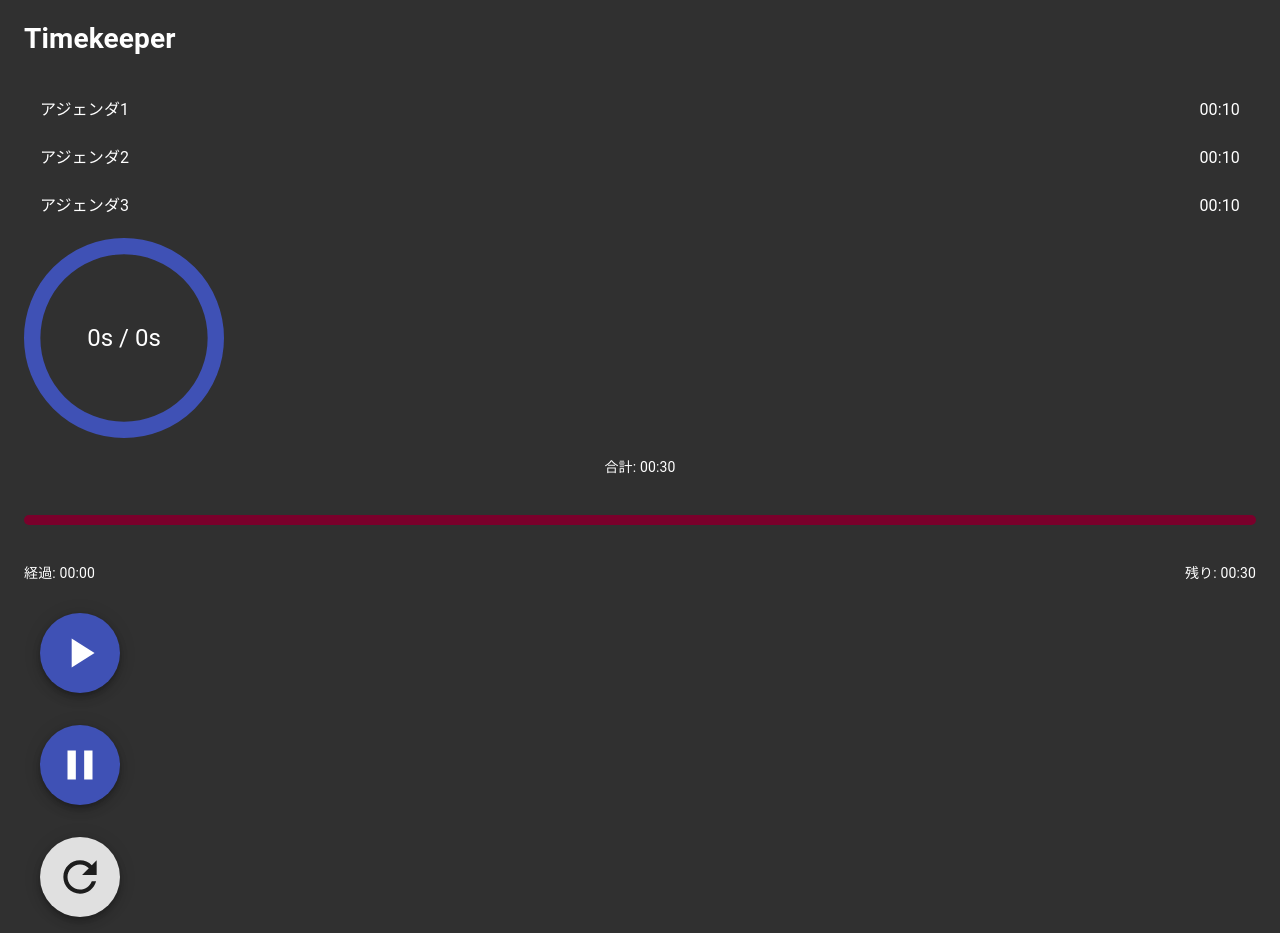
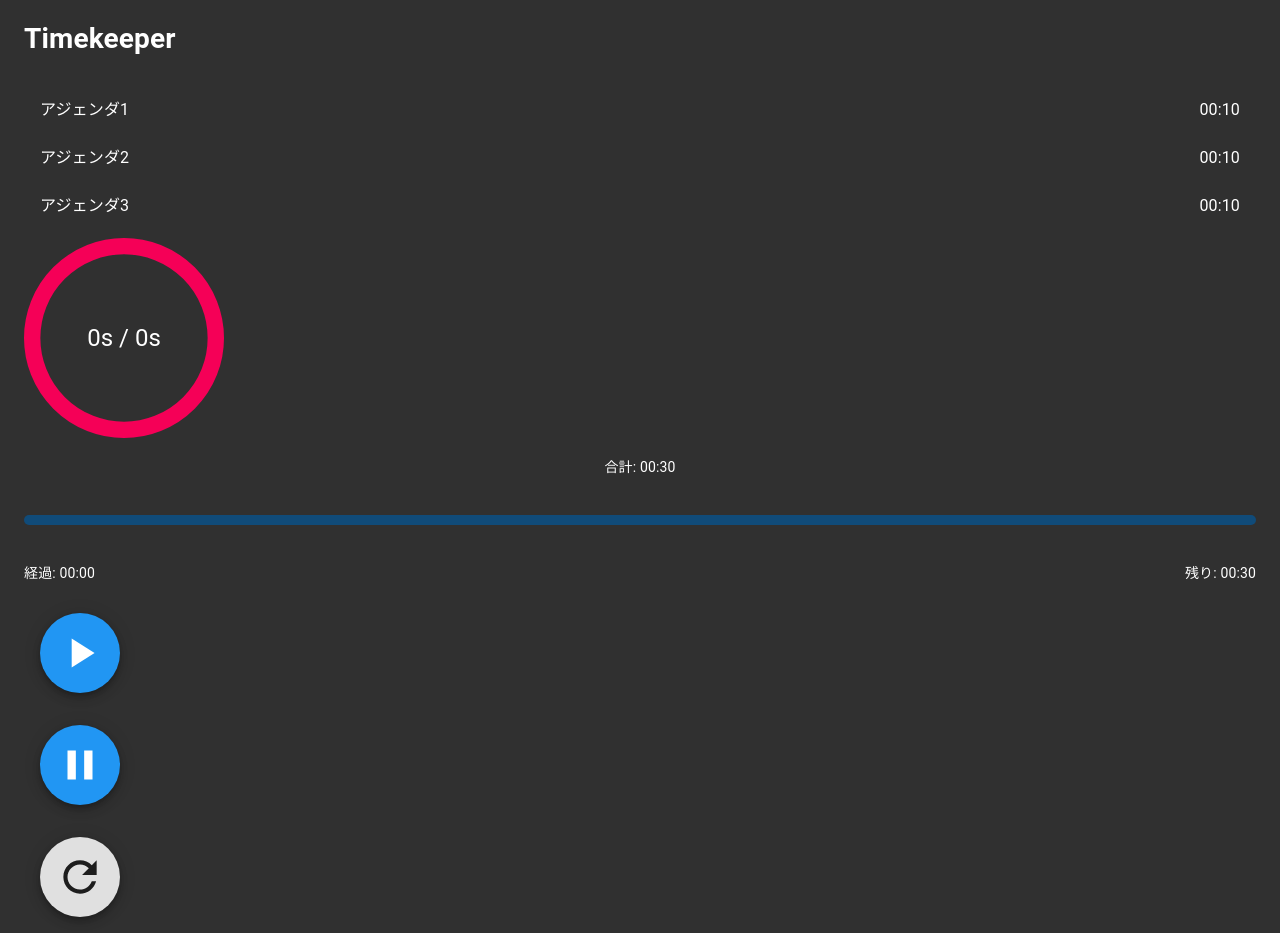
Before and after one commit to youichiro/timekeeper, a Next.js app: page / in a window 1280 px wide. Built offline with nearby package versions, Linux system fonts and the light colour scheme.

Commit message:
カラーパレットの色を変更

```diff
--- a/components/graphics/ProgressBar.tsx
+++ b/components/graphics/ProgressBar.tsx
@@ -47,7 +47,7 @@ const ProgressBar: React.FC = () => {
             variant="determinate"
             value={progress}
             style={{ height: 10, borderRadius: 6 }}
-            color="secondary"
+            color="primary"
           />
         </Grid>
         <Grid item xs={6}>
--- a/components/graphics/ProgressCircle.tsx
+++ b/components/graphics/ProgressCircle.tsx
@@ -19,7 +19,12 @@ const ProgressCircle: React.FC = () => {
   return (
     <div>
       <Box position="relative" display="inline-flex">
-        <CircularProgress variant="determinate" size={size} value={progress} />
+        <CircularProgress
+          variant="determinate"
+          color="secondary"
+          size={size}
+          value={progress}
+        />
         <Box
           top={0}
           left={0}
--- a/pages/_app.tsx
+++ b/pages/_app.tsx
@@ -1,3 +1,4 @@
+import React from 'react'
 import type { AppProps } from 'next/app'
 import { Provider } from 'react-redux'
 import store from '../stores'
--- a/pages/index.tsx
+++ b/pages/index.tsx
@@ -1,23 +1,34 @@
 import React from 'react'
 import Head from 'next/head'
 import { Container } from '@material-ui/core'
-import { createMuiTheme, ThemeProvider } from "@material-ui/core/styles"
-import CssBaseline from "@material-ui/core/CssBaseline"
+import { createMuiTheme, ThemeProvider } from '@material-ui/core/styles'
+import CssBaseline from '@material-ui/core/CssBaseline'
 
 import AgendaList from '../components/agenda/AgendaList'
 import Buttons from '../components/buttons/Buttons'
 import ProgressBar from '../components/graphics/ProgressBar'
 import ProgressCircle from '../components/graphics/ProgressCircle'
-import {useSelector} from '../stores'
-
+import { useSelector } from '../stores'
 
 const IndexPage: React.FC = () => {
-  const theme = useSelector(state => state.theme)
+  const theme = useSelector((state) => state.theme)
 
   const muiTheme = createMuiTheme({
     palette: {
-      type: theme
-    }
+      type: theme,
+      primary: {
+        light: '#4dabf5',
+        main: '#2196f3',
+        dark: '#1769aa',
+        contrastText: '#fff',
+      },
+      secondary: {
+        light: '#f73378',
+        main: '#f50057',
+        dark: '#ab003c',
+        contrastText: '#000',
+      },
+    },
   })
 
   return (
--- a/stores/index.tsx
+++ b/stores/index.tsx
@@ -12,7 +12,7 @@ const reducer = combineReducers({
   agendaList: agendaListReducer,
   selectedAgendaId: selectedAgendaIdReducer,
   counter: counterReducer,
-  theme: themeReducer
+  theme: themeReducer,
 })
 
 const store = configureStore({ reducer })
--- a/stores/theme.tsx
+++ b/stores/theme.tsx
@@ -1,5 +1,5 @@
 import { createSlice } from '@reduxjs/toolkit'
-import {Theme} from '../interfaces'
+import { Theme } from '../interfaces'
 
 const initialState: Theme = 'dark'
 
@@ -9,8 +9,8 @@ const themeSlice = createSlice({
   reducers: {
     setTheme(_, action) {
       return action.payload.theme
-    }
-  }
+    },
+  },
 })
 
 export const { setTheme } = themeSlice.actions
```
Also changed, not shown: interfaces/index.ts (line endings or trailing spaces).
